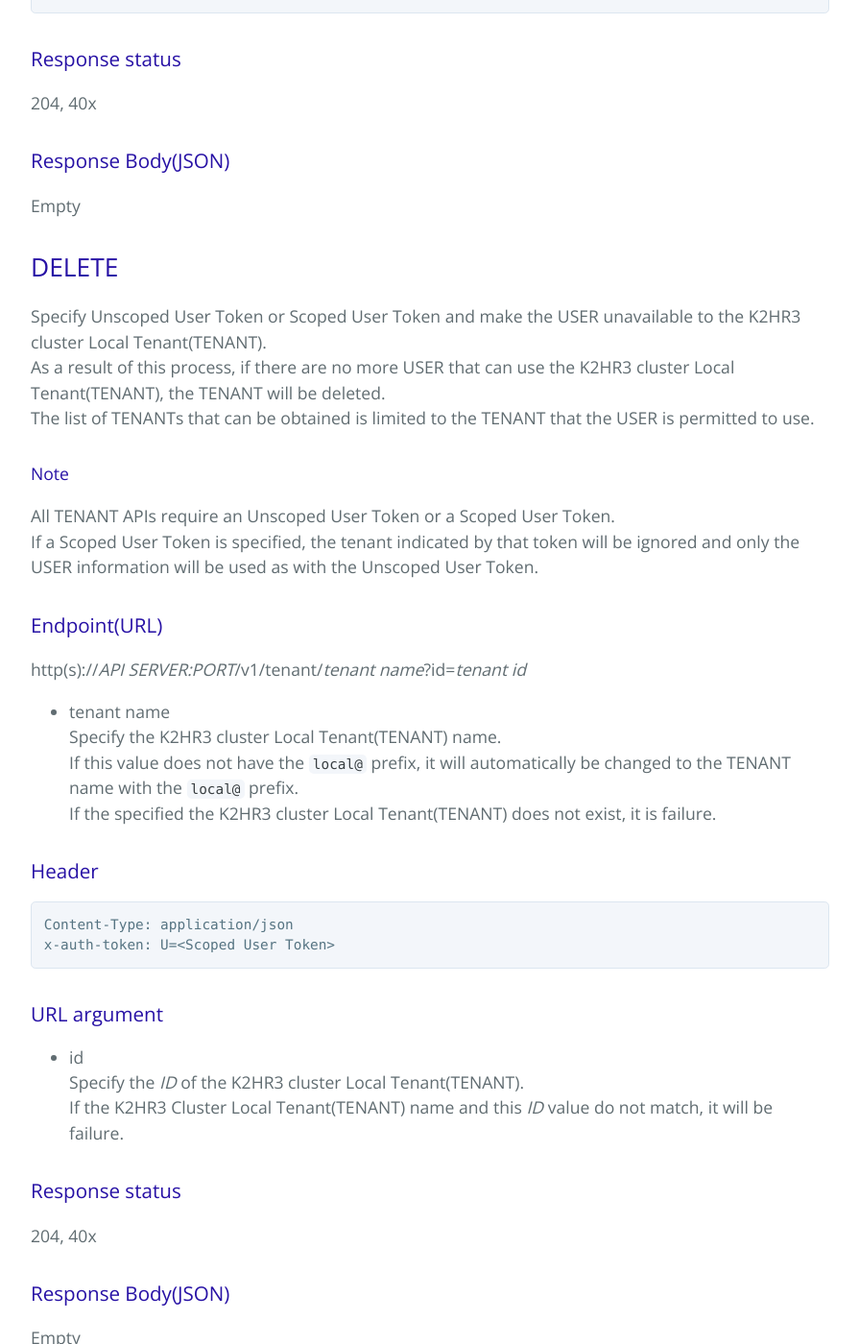
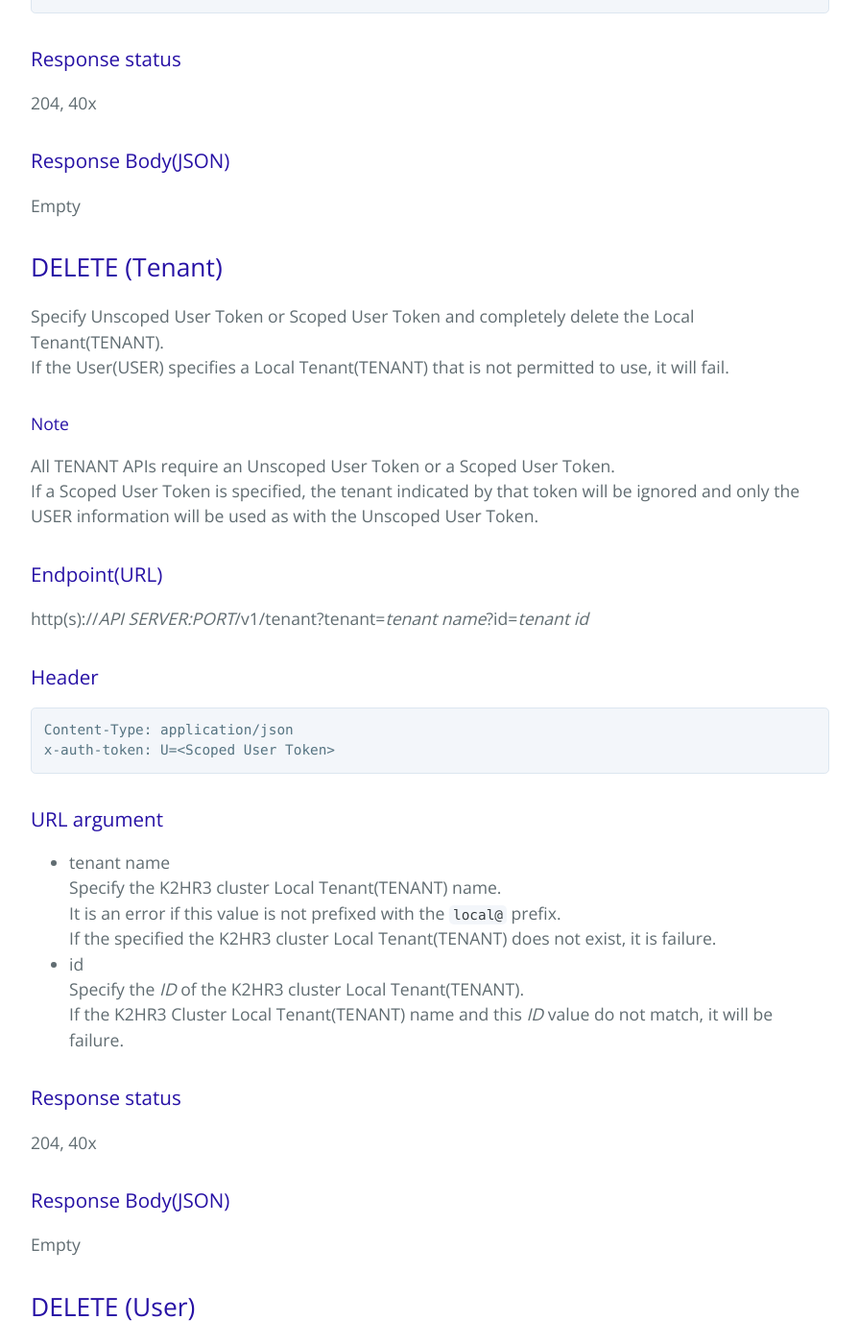
Before and after one commit to yahoojapan/k2hr3, a Jekyll site: the page built from api_tenant.md, in a window 1280 px wide and 1400 px high, scrolled down 11528 px. Shown: the whole window at 96% size, without its empty margins (192-1087 px from the left). Built offline with Jekyll 4.4.1, drawn with Linux system fonts in a browser that asks for light colours; some of the changed text lies outside the part shown.

Commit message:
[gh-pages] Updated TENANT API documents

````diff
--- a/api_tenant.md
+++ b/api_tenant.md
@@ -393,10 +393,42 @@ x-auth-token: U=<Scoped User Token>
 ### Response Body(JSON)
 Empty
 
-## DELETE
+## DELETE (Tenant)
+Specify Unscoped User Token or Scoped User Token and completely delete the Local Tenant(TENANT).
+If the User(USER) specifies a Local Tenant(TENANT) that is not permitted to use, it will fail.
+
+#### Note
+All TENANT APIs require an Unscoped User Token or a Scoped User Token.
+If a Scoped User Token is specified, the tenant indicated by that token will be ignored and only the USER information will be used as with the Unscoped User Token.
+
+### Endpoint(URL)
+http(s)://_API SERVER:PORT_/v1/tenant?tenant=_tenant name_?id=_tenant id_
+
+### Header
+```
+Content-Type: application/json
+x-auth-token: U=<Scoped User Token>
+```
+
+### URL argument
+- tenant name
+Specify the K2HR3 cluster Local Tenant(TENANT) name.
+It is an error if this value is not prefixed with the `local@` prefix.
+If the specified the K2HR3 cluster Local Tenant(TENANT) does not exist, it is failure.
+- id
+Specify the _ID_ of the K2HR3 cluster Local Tenant(TENANT).
+If the K2HR3 Cluster Local Tenant(TENANT) name and this _ID_ value do not match, it will be failure.
+
+### Response status
+204, 40x
+
+### Response Body(JSON)
+Empty
+
+## DELETE (User)
 Specify Unscoped User Token or Scoped User Token and make the USER unavailable to the K2HR3 cluster Local Tenant(TENANT).
 As a result of this process, if there are no more USER that can use the K2HR3 cluster Local Tenant(TENANT), the TENANT will be deleted.
-The list of TENANTs that can be obtained is limited to the TENANT that the USER is permitted to use.
+If the User(USER) specifies a Local Tenant(TENANT) that is not permitted to use, it will fail.
 
 #### Note
 All TENANT APIs require an Unscoped User Token or a Scoped User Token.
@@ -407,7 +439,7 @@ http(s)://_API SERVER:PORT_/v1/tenant/_tenant name_?id=_tenant id_
 
 - tenant name
 Specify the K2HR3 cluster Local Tenant(TENANT) name.
-If this value does not have the `local@` prefix, it will automatically be changed to the TENANT name with the `local@` prefix.
+It is an error if this value is not prefixed with the `local@` prefix.
 If the specified the K2HR3 cluster Local Tenant(TENANT) does not exist, it is failure.
 
 ### Header
````
Also changed, not shown: api_tenantja.md (+34 -2 lines), whatnew.md (+3 -0 lines), whatnewja.md (+3 -0 lines).
